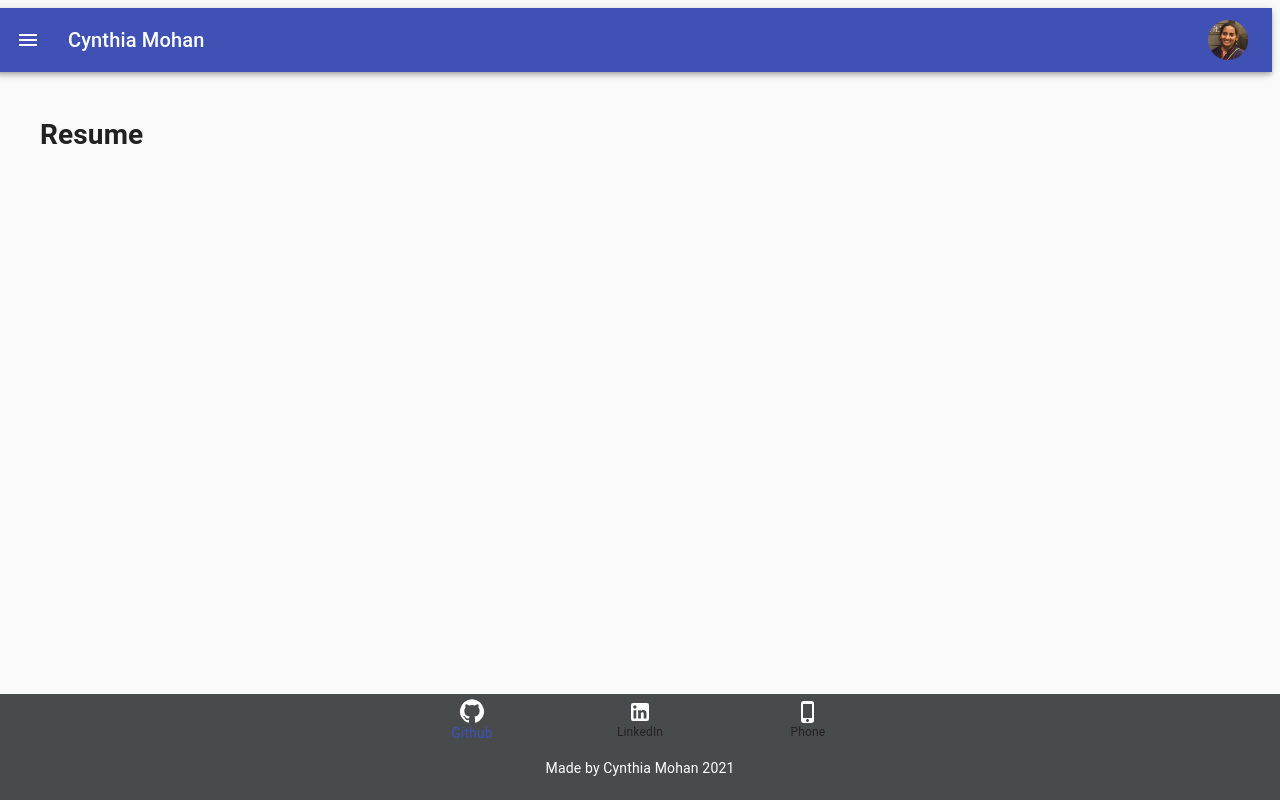
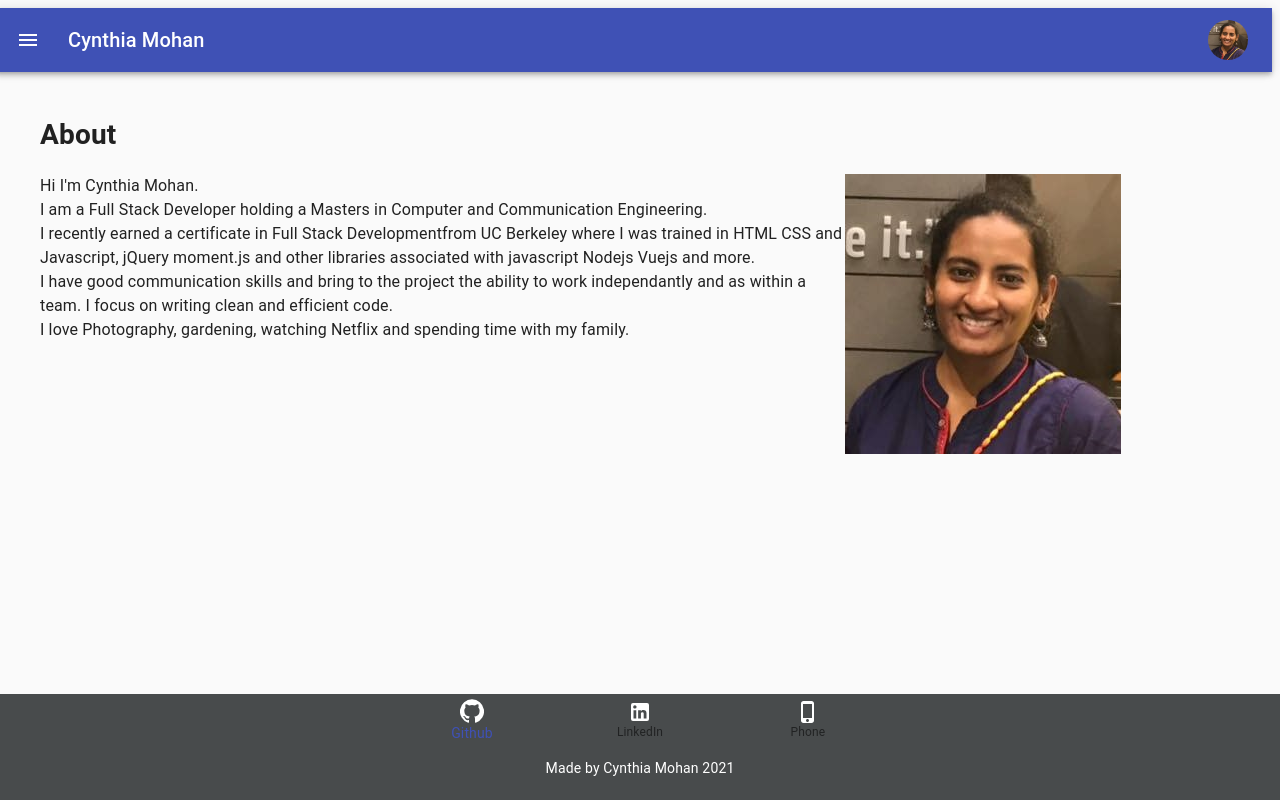
Before and after one commit to CynthiaMohan/cynthia-react-portfolio, a React (Create React App) app: page /resume in a window 1280 px wide. Built offline with nearby package versions, Linux system fonts and the light colour scheme.

Commit message:
links not working in production

```diff
--- a/package.json
+++ b/package.json
@@ -43,6 +43,6 @@
     ]
   },
   "devDependencies": {
-    "gh-pages": "^3.2.2"
+    "gh-pages": "^3.2.3"
   }
 }
--- a/src/App.js
+++ b/src/App.js
@@ -11,12 +11,12 @@ function App() {
   return (
     <Drawer>
       <Switch>
-
+        <Route path='/' component={AboutComponent} />
         <Route path='/about' component={AboutComponent} />
         <Route path='/portfolio' component={WorkComponent} />
         <Route path='/contact' component={ContactComponent} />
         <Route path='/resume' component={ResumeComponent} />
-        <Route path='/' component={AboutComponent} />
+
       </Switch>
       <Footer />
     </Drawer>
--- a/src/index.js
+++ b/src/index.js
@@ -6,7 +6,7 @@ import App from './App';
 import reportWebVitals from './reportWebVitals';
 
 ReactDOM.render(
-  <Router>
+  <Router basename={process.env.PUBLIC_URL}>
     <App />
   </Router>,
   document.getElementById('root')
```
Also changed, not shown: 1 other file (tests, documents, lock files or other folders).
